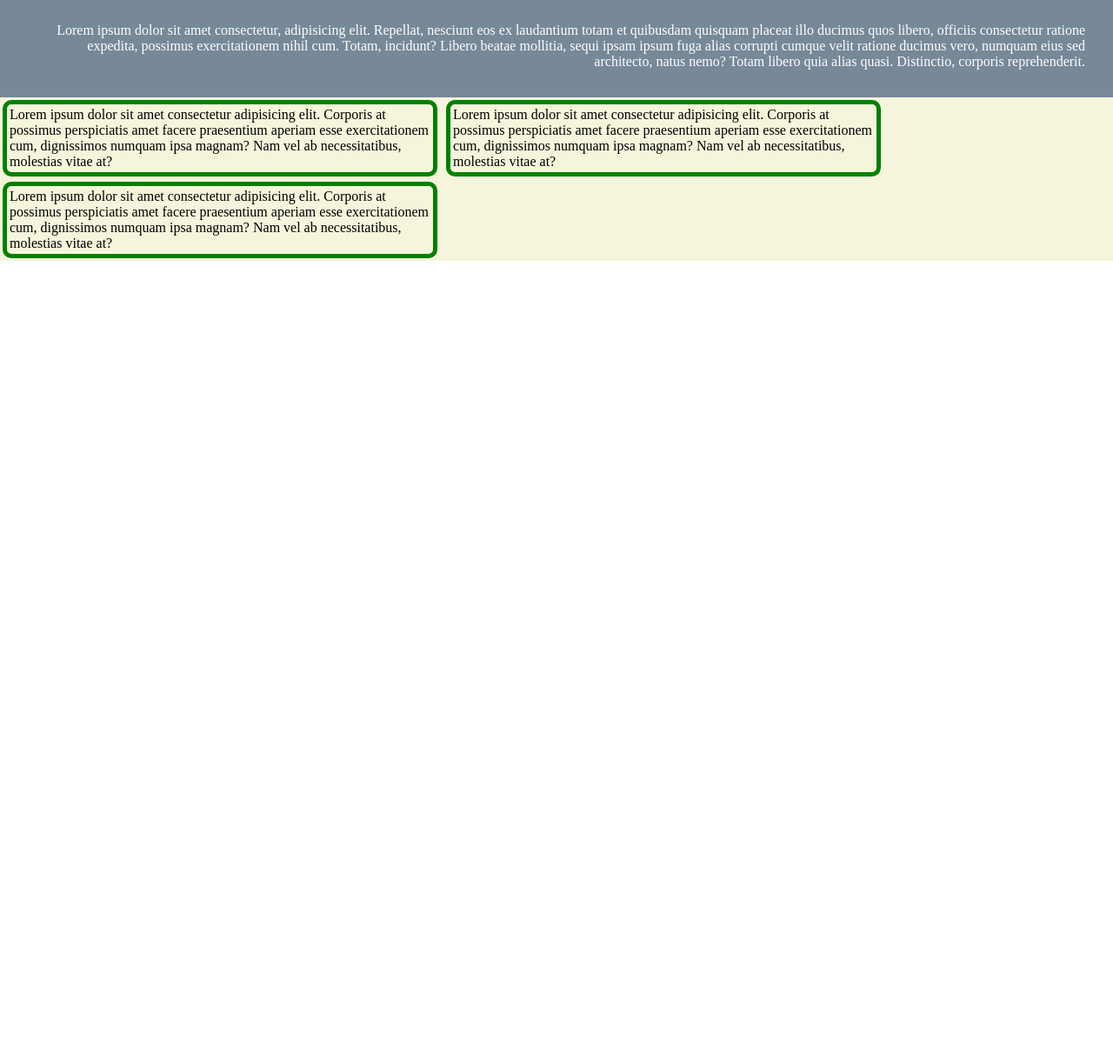
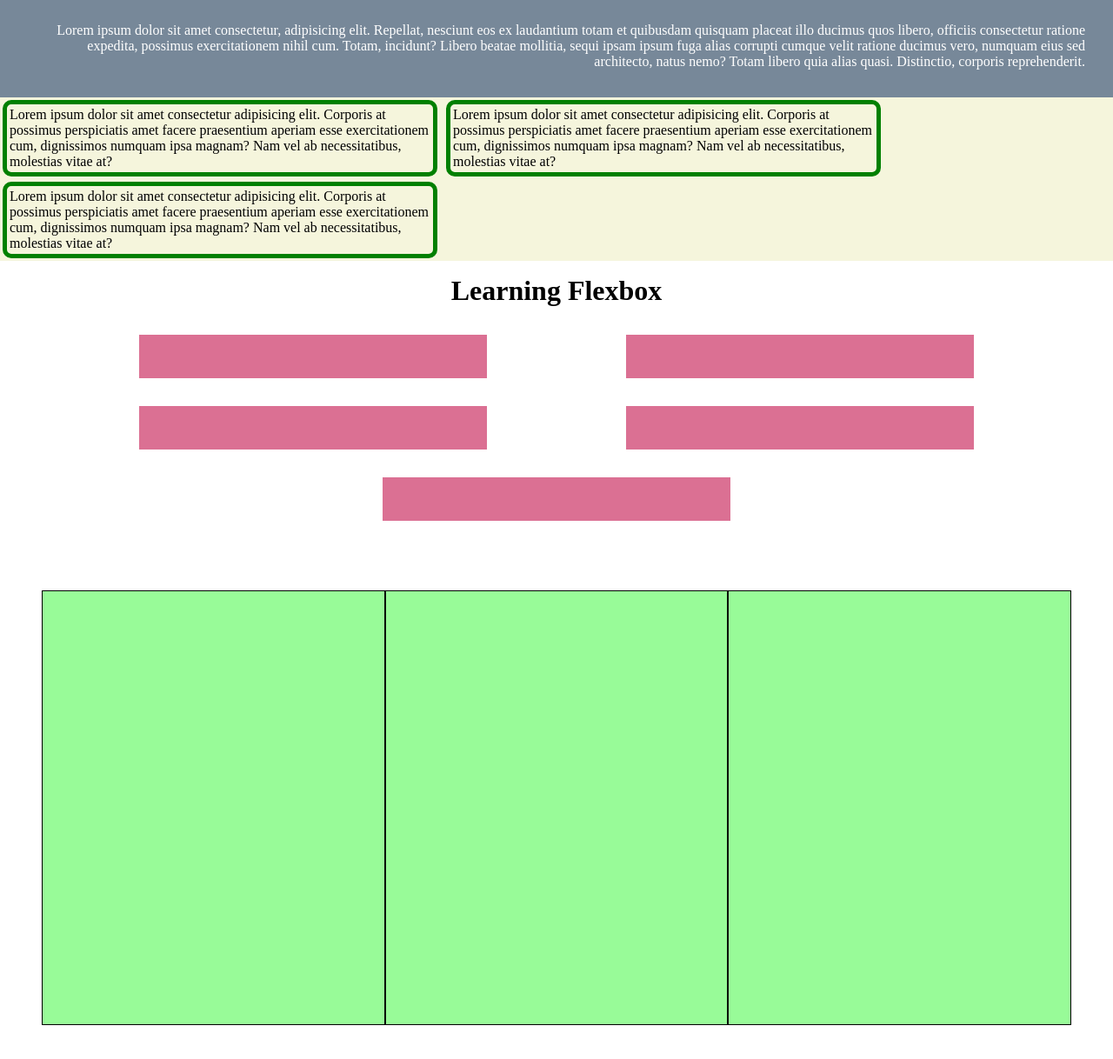
Before and after one commit to Ghostachio/Playground, a plain HTML site: page index.html in a window 1280 px wide. Shown: the part 1362-2580 px from the top of the page at 87% size. Before the commit the page ends 1662 px from the top, so only its background shows below. Drawn offline with Linux system fonts and the light colour scheme.

Commit message:
learning about flexbox and its properties

```diff
--- a/index.html
+++ b/index.html
@@ -161,6 +161,20 @@
           <p>This is fixed position</p>
         </div>
       </section>
+      <h1 class="flex-heading">Learning Flexbox</h1>
+      <section class="flexbox container">
+
+        <div></div>
+        <div></div>
+        <div></div>
+        <div></div>
+        <div></div>
+      </section>
+      <section class="grow">
+        <div></div>
+        <div></div>
+        <div></div>
+      </section>
     </main>
   </body>
 </html>
--- a/style.css
+++ b/style.css
@@ -97,3 +97,39 @@
   font-family: sans-serif;
   font-weight: bold;
 }
+
+.flex-heading {
+  text-align: center;
+  padding-top: 1rem;
+}
+
+.flexbox div {
+  background-color: palevioletred;
+  height: 50px;
+  width: 400px;
+  margin: 1rem 1rem;
+}
+
+.flexbox {
+  display: flex;
+  flex-wrap: wrap;
+  justify-content: space-evenly;
+}
+
+.container {
+  padding: 1rem;
+}
+
+.grow {
+  height: 500px;
+  background-color: palegoldenrod;
+  margin: 3rem;
+  display: flex;
+  justify-content: space-between;
+}
+
+.grow div {
+  flex: 1;
+  background-color: palegreen;
+  border: 1px solid black;
+}
```
